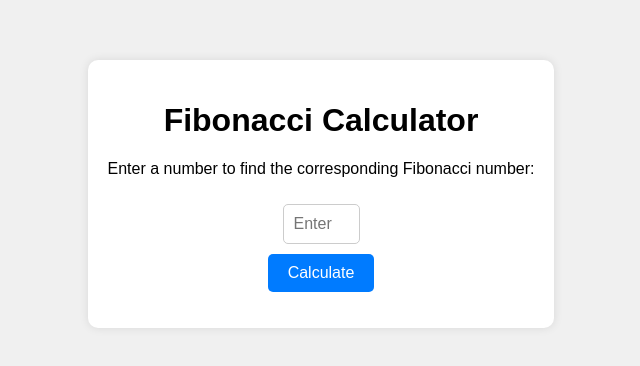
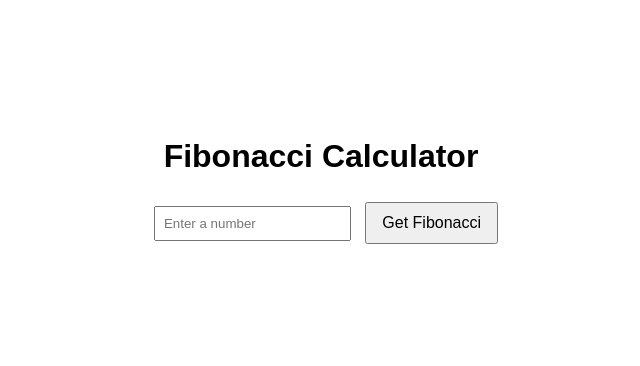
Before and after one commit to acciojob/fibonacci-Ashwini277, a website: page main.html in a window 1280 px wide. Shown: the part 206-572 px from the top of the page, without its empty margins (319-959 px from the left). Drawn offline with Linux system fonts and the light colour scheme.

Commit message:
created a submission

```diff
--- a/main.html
+++ b/main.html
@@ -12,70 +12,58 @@
             align-items: center;
             height: 100vh;
             margin: 0;
-            background-color: #f0f0f0;
         }
         .container {
             text-align: center;
-            padding: 20px;
-            background-color: white;
-            border-radius: 10px;
-            box-shadow: 0 0 10px rgba(0, 0, 0, 0.1);
         }
         input {
-            padding: 10px;
+            padding: 8px;
             margin: 10px;
-            font-size: 16px;
-            border: 1px solid #ccc;
-            border-radius: 5px;
         }
         button {
-            padding: 10px 20px;
+            padding: 10px 15px;
             font-size: 16px;
-            background-color: #007BFF;
-            color: white;
-            border: none;
-            border-radius: 5px;
-            cursor: pointer;
         }
-        button:hover {
-            background-color: #0056b3;
+        .result {
+            margin-top: 20px;
+            font-size: 24px;
+            font-weight: bold;
         }
     </style>
 </head>
 <body>
     <div class="container">
         <h1>Fibonacci Calculator</h1>
-        <p>Enter a number to find the corresponding Fibonacci number:</p>
-        <input type="number" id="fibonacciInput" min="0" max="50" placeholder="Enter a number" required>
-        <br>
-        <button onclick="calculateFibonacci()">Calculate</button>
-        <p id="result"></p>
+        <input type="number" id="fibInput" min="0" placeholder="Enter a number" />
+        <button onclick="calculateFibonacci()">Get Fibonacci</button>
+        <div class="result" id="fibResult"></div>
     </div>
 
     <script>
+        function fibonacci(num) {
+            if (num === 0) return 0;
+            if (num === 1) return 1;
+
+            let a = 0, b = 1;
+            for (let i = 2; i <= num; i++) {
+                let temp = a;
+                a = b;
+                b = temp + b;
+            }
+            return b;
+        }
+
         function calculateFibonacci() {
-            const num = parseInt(document.getElementById('fibonacciInput').value);
-            if (isNaN(num) || num < 0 || num > 50) {
-                document.getElementById('result').textContent = 'Please enter a number between 0 and 50.';
+            const input = document.getElementById('fibInput').value;
+            const num = parseInt(input, 10);
+
+            if (isNaN(num) || num < 0) {
+                document.getElementById('fibResult').textContent = 'Please enter a valid positive integer.';
                 return;
             }
 
-            let a = 0, b = 1, temp;
-            if (num === 0) {
-                document.getElementById('result').textContent = 'Fibonacci(0) = 0';
-                return;
-            } else if (num === 1) {
-                document.getElementById('result').textContent = 'Fibonacci(1) = 1';
-                return;
-            }
-
-            for (let i = 2; i <= num; i++) {
-                temp = a + b;
-                a = b;
-                b = temp;
-            }
-
-            document.getElementById('result').textContent = `Fibonacci(${num}) = ${b}`;
+            const result = fibonacci(num);
+            document.getElementById('fibResult').textContent = `Fibonacci(${num}) = ${result}`;
         }
     </script>
 </body>
```
